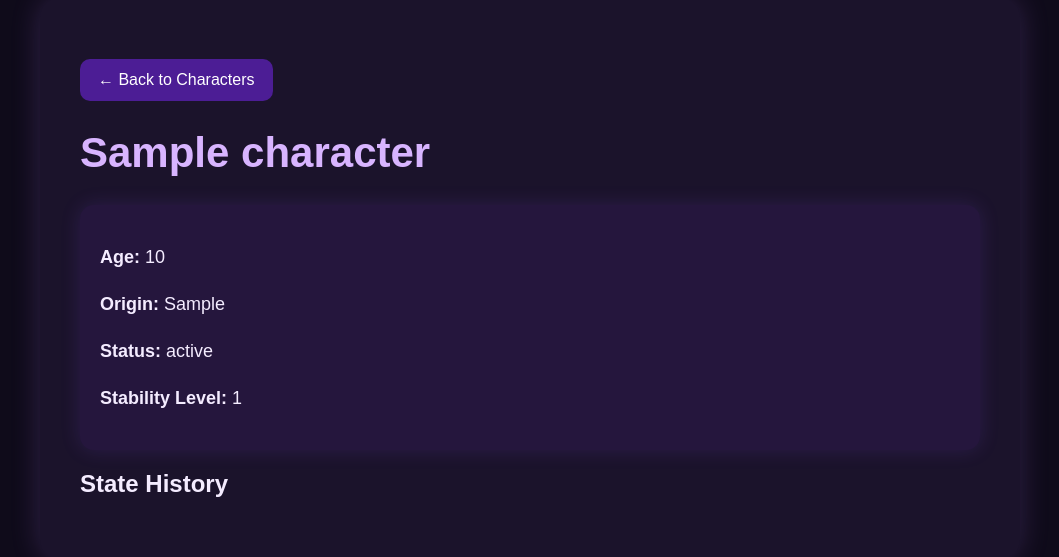
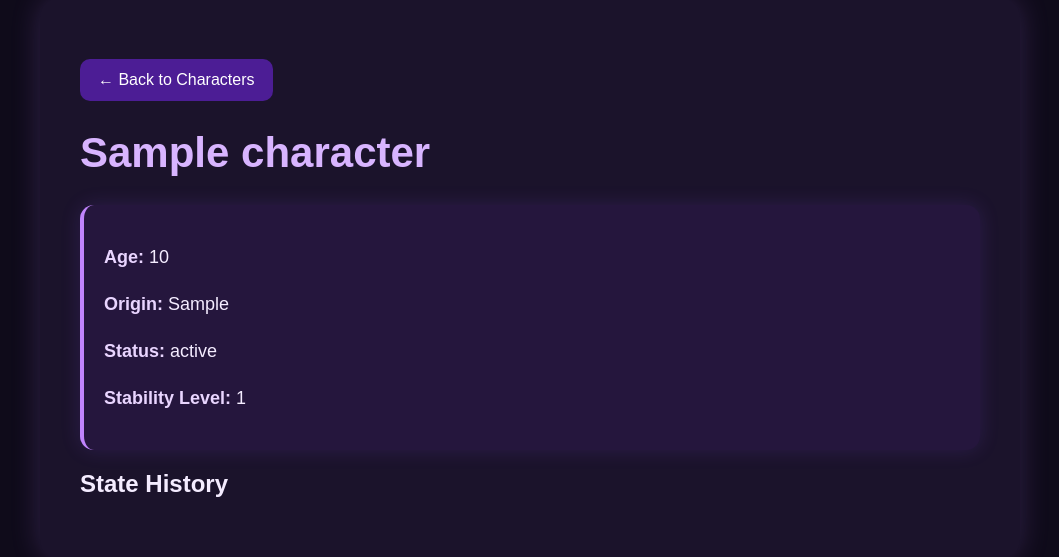
Before and after one commit to LKW000/Magical-Girl-Archive-System, a Flask app: page /characters/1 in a window 1280 px wide. Shown: the part 81-638 px from the top of the page, without its empty margins (110-1169 px from the left). Run offline with Flask 3, Linux system fonts and the light colour scheme; tables that the repository leaves empty hold one stand-in row (values such as "Sample post"); data that the repository does not hold is empty.

Commit message:
update again

```diff
--- a/static/style.css
+++ b/static/style.css
@@ -57,3 +57,21 @@
     margin-top: 0;
     color: #d8b4ff;
 }
+
+.detail-card {
+    margin-top: 25px;
+    border-left: 4px solid #c084fc;
+}
+
+.timeline {
+    margin-top: 20px;
+}
+
+.log-card {
+    margin-bottom: 16px;
+    border-left: 4px solid #8b5cf6;
+}
+
+strong {
+    color: #e9d5ff;
+}
```
